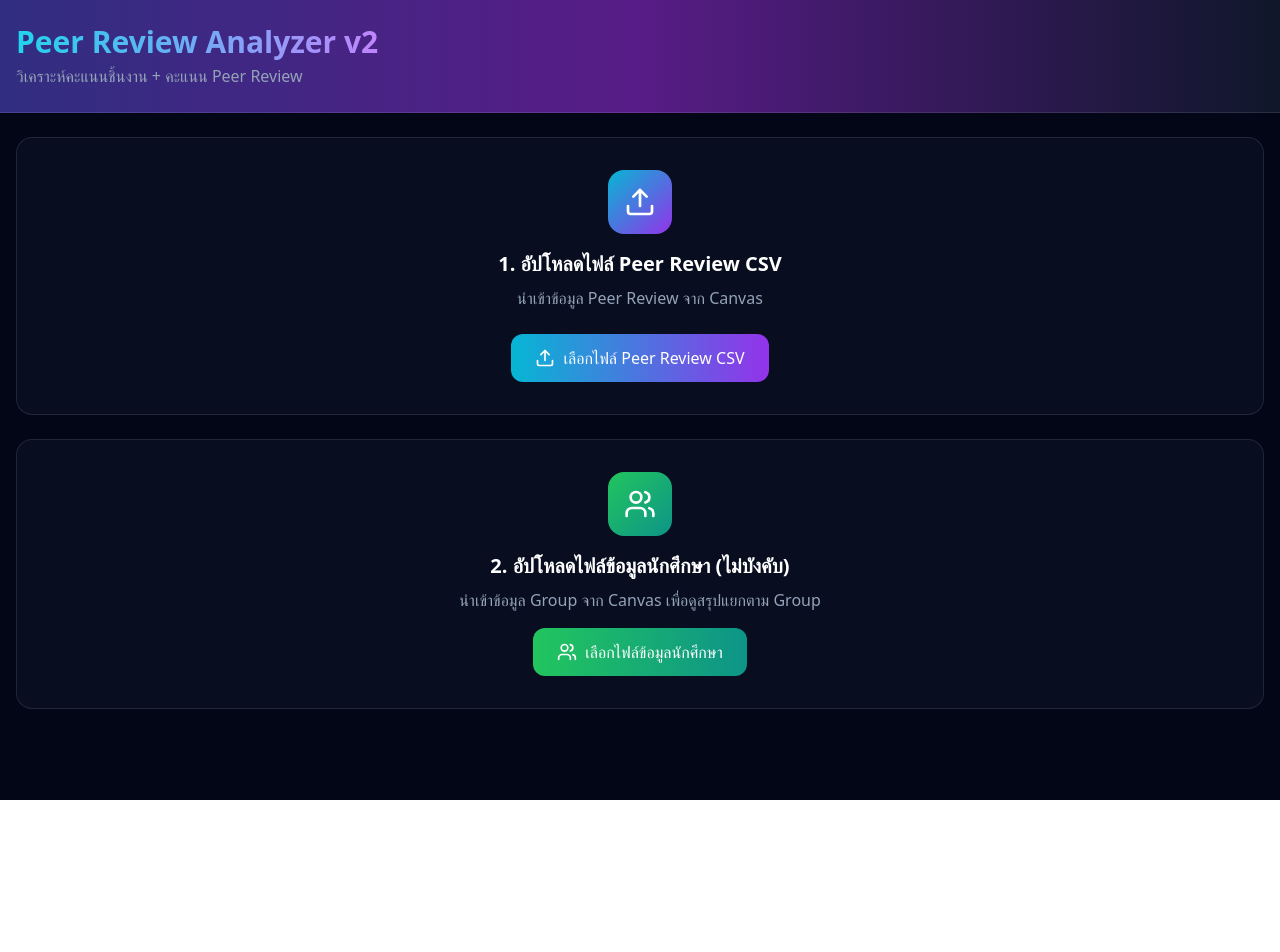
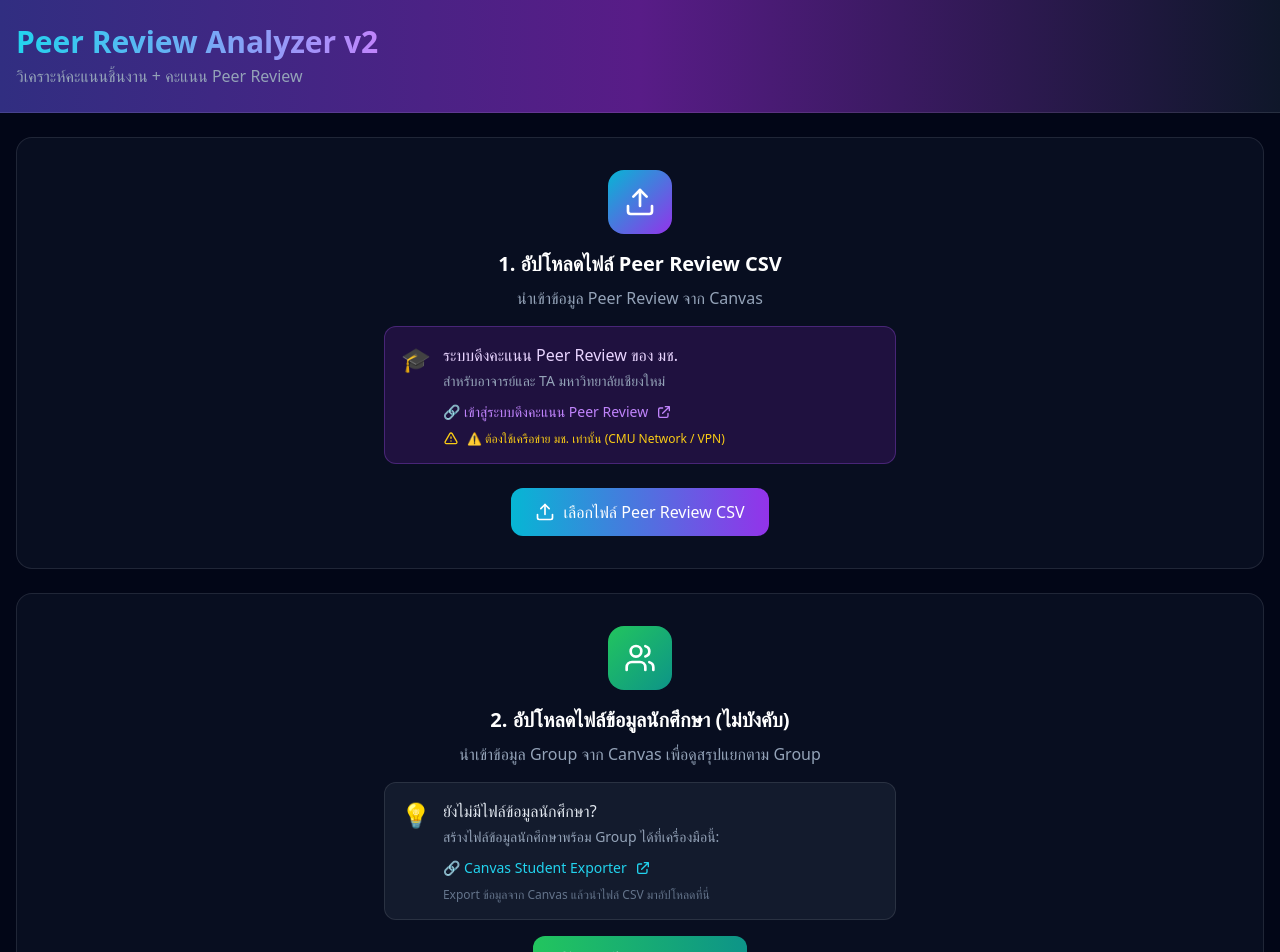
Before and after one commit to thanatip-Eng/peer-review-analyzer, a React (Vite) app: page / in a window 1280 px wide. Shown: the top 952 px of the page. Before the commit the page ends 800 px from the top, so only its background shows below. Built offline with nearby package versions, Linux system fonts and the light colour scheme; the HTML template or start-up script is replaced by a standard one; a web font is replaced by a local one.

Commit message:
Add files via upload

```diff
--- a/src/App.jsx
+++ b/src/App.jsx
@@ -396,12 +396,43 @@ export default function App() {
           <div className="space-y-6">
             {/* Upload Peer Review CSV */}
             <div className="bg-slate-900/50 border border-white/10 rounded-2xl p-8 text-center">
-              <div className="max-w-md mx-auto">
+              <div className="max-w-lg mx-auto">
                 <div className="w-16 h-16 bg-gradient-to-br from-cyan-500 to-purple-600 rounded-2xl flex items-center justify-center mx-auto mb-4">
                   <Upload className="w-8 h-8" />
                 </div>
                 <h2 className="text-xl font-semibold mb-2">1. อัปโหลดไฟล์ Peer Review CSV</h2>
-                <p className="text-slate-400 mb-6">นำเข้าข้อมูล Peer Review จาก Canvas</p>
+                <p className="text-slate-400 mb-4">นำเข้าข้อมูล Peer Review จาก Canvas</p>
+
+                {/* Link to CMU Peer Review System */}
+                <div className="bg-purple-900/30 border border-purple-500/30 rounded-xl p-4 mb-6 text-left">
+                  <div className="flex items-start gap-3">
+                    <div className="text-2xl">🎓</div>
+                    <div>
+                      <div className="font-medium text-purple-200 mb-1">ระบบดึงคะแนน Peer Review ของ มช.</div>
+                      <p className="text-sm text-slate-400 mb-2">
+                        สำหรับอาจารย์และ TA มหาวิทยาลัยเชียงใหม่
+                      </p>
+                      <a
+                        href="http://10.110.3.252:8000/"
+                        target="_blank"
+                        rel="noopener noreferrer"
+                        className="inline-flex items-center gap-2 text-purple-400 hover:text-purple-300 text-sm font-medium"
+                      >
+                        🔗 เข้าสู่ระบบดึงคะแนน Peer Review
+                        <svg className="w-4 h-4" fill="none" stroke="currentColor" viewBox="0 0 24 24">
+                          <path strokeLinecap="round" strokeLinejoin="round" strokeWidth={2} d="M10 6H6a2 2 0 00-2 2v10a2 2 0 002 2h10a2 2 0 002-2v-4M14 4h6m0 0v6m0-6L10 14" />
+                        </svg>
+                      </a>
+                      <div className="mt-2 flex items-center gap-2 text-xs text-yellow-400">
+                        <svg className="w-4 h-4" fill="none" stroke="currentColor" viewBox="0 0 24 24">
+                          <path strokeLinecap="round" strokeLinejoin="round" strokeWidth={2} d="M12 9v2m0 4h.01m-6.938 4h13.856c1.54 0 2.502-1.667 1.732-3L13.732 4c-.77-1.333-2.694-1.333-3.464 0L3.34 16c-.77 1.333.192 3 1.732 3z" />
+                        </svg>
+                        <span>⚠️ ต้องใช้เครือข่าย มช. เท่านั้น (CMU Network / VPN)</span>
+                      </div>
+                    </div>
+                  </div>
+                </div>
+
                 <label className="cursor-pointer">
                   <input type="file" accept=".csv" onChange={handleFileUpload} className="hidden" />
                   <div className="px-6 py-3 bg-gradient-to-r from-cyan-500 to-purple-600 rounded-xl font-medium hover:opacity-90 transition inline-flex items-center gap-2">
@@ -413,12 +444,40 @@ export default function App() {
 
             {/* Upload Group CSV (Optional) */}
             <div className="bg-slate-900/50 border border-white/10 rounded-2xl p-8 text-center">
-              <div className="max-w-md mx-auto">
+              <div className="max-w-lg mx-auto">
                 <div className="w-16 h-16 bg-gradient-to-br from-green-500 to-teal-600 rounded-2xl flex items-center justify-center mx-auto mb-4">
                   <Users className="w-8 h-8" />
                 </div>
                 <h2 className="text-xl font-semibold mb-2">2. อัปโหลดไฟล์ข้อมูลนักศึกษา (ไม่บังคับ)</h2>
                 <p className="text-slate-400 mb-4">นำเข้าข้อมูล Group จาก Canvas เพื่อดูสรุปแยกตาม Group</p>
+
+                {/* Link to Canvas Group Exporter */}
+                <div className="bg-slate-800/50 border border-white/10 rounded-xl p-4 mb-4 text-left">
+                  <div className="flex items-start gap-3">
+                    <div className="text-2xl">💡</div>
+                    <div>
+                      <div className="font-medium text-slate-200 mb-1">ยังไม่มีไฟล์ข้อมูลนักศึกษา?</div>
+                      <p className="text-sm text-slate-400 mb-2">
+                        สร้างไฟล์ข้อมูลนักศึกษาพร้อม Group ได้ที่เครื่องมือนี้:
+                      </p>
+                      <a
+                        href="https://canvas-group-exporter.vercel.app/"
+                        target="_blank"
+                        rel="noopener noreferrer"
+                        className="inline-flex items-center gap-2 text-cyan-400 hover:text-cyan-300 text-sm font-medium"
+                      >
+                        🔗 Canvas Student Exporter
+                        <svg className="w-4 h-4" fill="none" stroke="currentColor" viewBox="0 0 24 24">
+                          <path strokeLinecap="round" strokeLinejoin="round" strokeWidth={2} d="M10 6H6a2 2 0 00-2 2v10a2 2 0 002 2h10a2 2 0 002-2v-4M14 4h6m0 0v6m0-6L10 14" />
+                        </svg>
+                      </a>
+                      <p className="text-xs text-slate-500 mt-2">
+                        Export ข้อมูลจาก Canvas แล้วนำไฟล์ CSV มาอัปโหลดที่นี่
+                      </p>
+                    </div>
+                  </div>
+                </div>
+
                 <label className="cursor-pointer">
                   <input type="file" accept=".csv" onChange={handleGroupFileUpload} className="hidden" />
                   <div className="px-6 py-3 bg-gradient-to-r from-green-500 to-teal-600 rounded-xl font-medium hover:opacity-90 transition inline-flex items-center gap-2">
@@ -524,14 +583,28 @@ export default function App() {
 
             {/* Upload Group File ถ้ายังไม่มี */}
             {!groupData && (
-              <div className="bg-slate-900/50 border border-dashed border-white/20 rounded-xl p-4 mb-6 text-center">
+              <div className="bg-slate-900/50 border border-dashed border-white/20 rounded-xl p-4 mb-6">
+                <div className="flex flex-wrap items-center justify-center gap-4">
                   <label className="cursor-pointer">
                     <input type="file" accept=".csv" onChange={handleGroupFileUpload} className="hidden" />
-                  <div className="text-slate-400 text-sm flex items-center justify-center gap-2 hover:text-white transition">
+                    <div className="text-slate-400 text-sm flex items-center gap-2 hover:text-white transition">
                       <Users className="w-4 h-4" />
                       คลิกเพื่ออัปโหลดไฟล์ข้อมูลนักศึกษา (Group) - ไม่บังคับ
                     </div>
                   </label>
+                  <span className="text-slate-600">|</span>
+                  <a
+                    href="https://canvas-group-exporter.vercel.app/"
+                    target="_blank"
+                    rel="noopener noreferrer"
+                    className="text-cyan-400 hover:text-cyan-300 text-sm flex items-center gap-1"
+                  >
+                    💡 สร้างไฟล์ Group ที่นี่
+                    <svg className="w-3 h-3" fill="none" stroke="currentColor" viewBox="0 0 24 24">
+                      <path strokeLinecap="round" strokeLinejoin="round" strokeWidth={2} d="M10 6H6a2 2 0 00-2 2v10a2 2 0 002 2h10a2 2 0 002-2v-4M14 4h6m0 0v6m0-6L10 14" />
+                    </svg>
+                  </a>
+                </div>
               </div>
             )}
 
```
Lines whose indentation alone changed are shown as unchanged.
